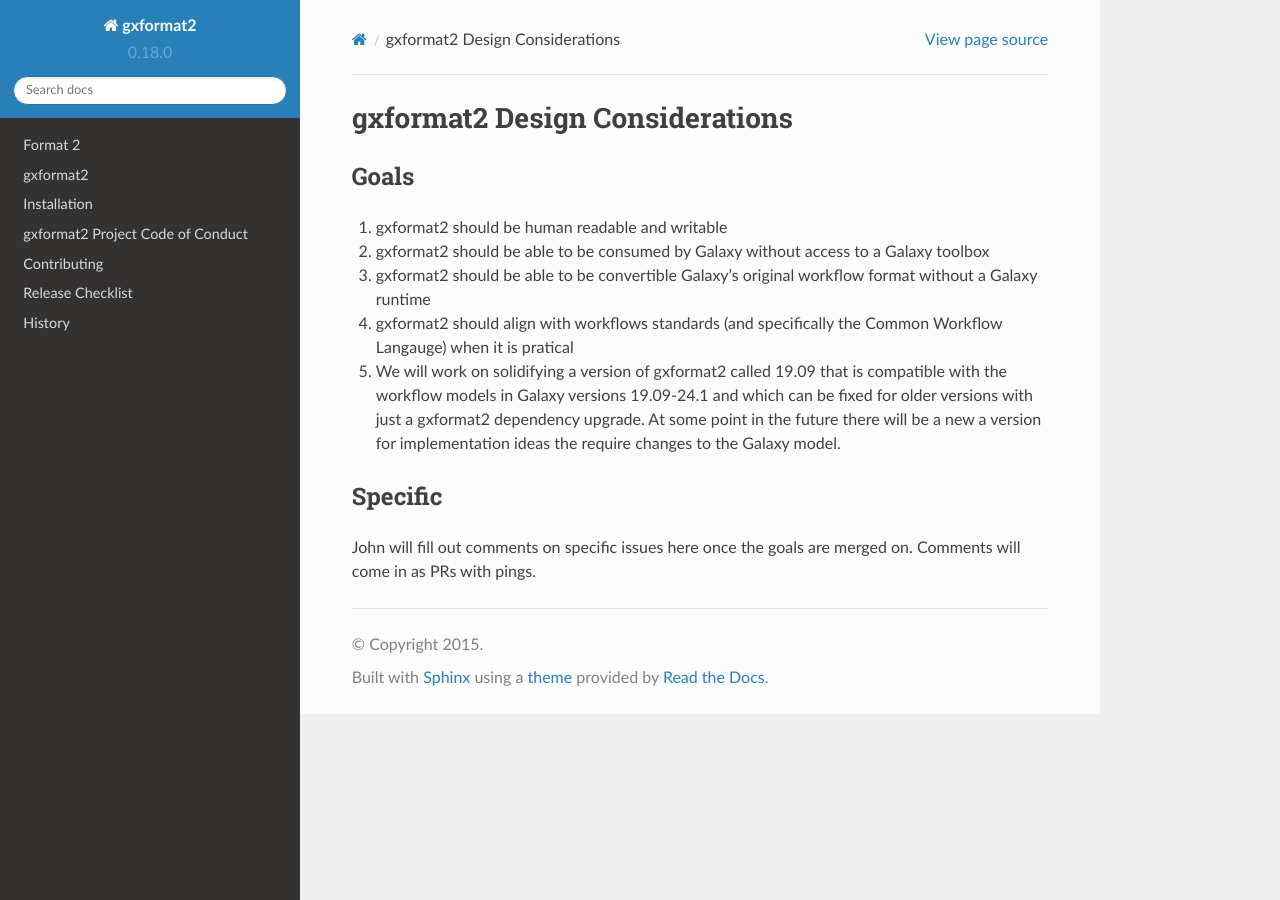
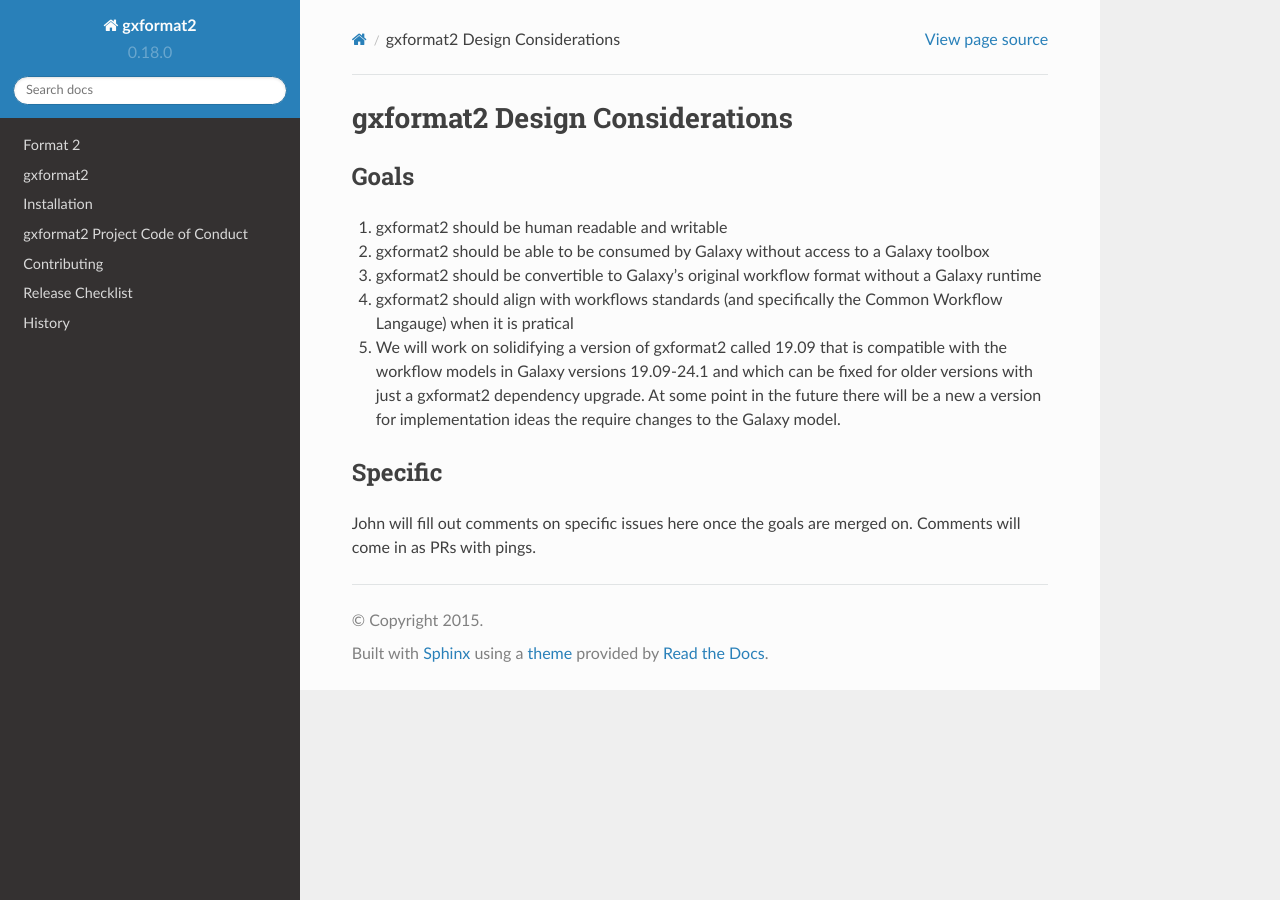
Before and after one commit to galaxyproject/gxformat2, a Sphinx documentation site: the page built from docs/design.md, in a window 1280 px wide. Built offline with Sphinx 7.4.7 and the Read the Docs theme 2.0.0, drawn with Linux system fonts in a browser that asks for light colours.

Commit message:
Update docs/design.md
Co-authored-by: Marius van den Beek <m.vandenbeek@gmail.com>

```diff
--- a/docs/design.md
+++ b/docs/design.md
@@ -4,7 +4,7 @@
 
 1) gxformat2 should be human readable and writable
 1) gxformat2 should be able to be consumed by Galaxy without access to a Galaxy toolbox
-1) gxformat2 should be able to be convertible Galaxy's original workflow format without a Galaxy runtime
+1) gxformat2 should be convertible to Galaxy's original workflow format without a Galaxy runtime
 1) gxformat2 should align with workflows standards (and specifically the Common Workflow Langauge) when it is pratical
 1) We will work on solidifying a version of gxformat2 called 19.09 that is compatible with the workflow models in
    Galaxy versions 19.09-24.1 and which can be fixed for older versions with just a gxformat2 dependency upgrade.
```
